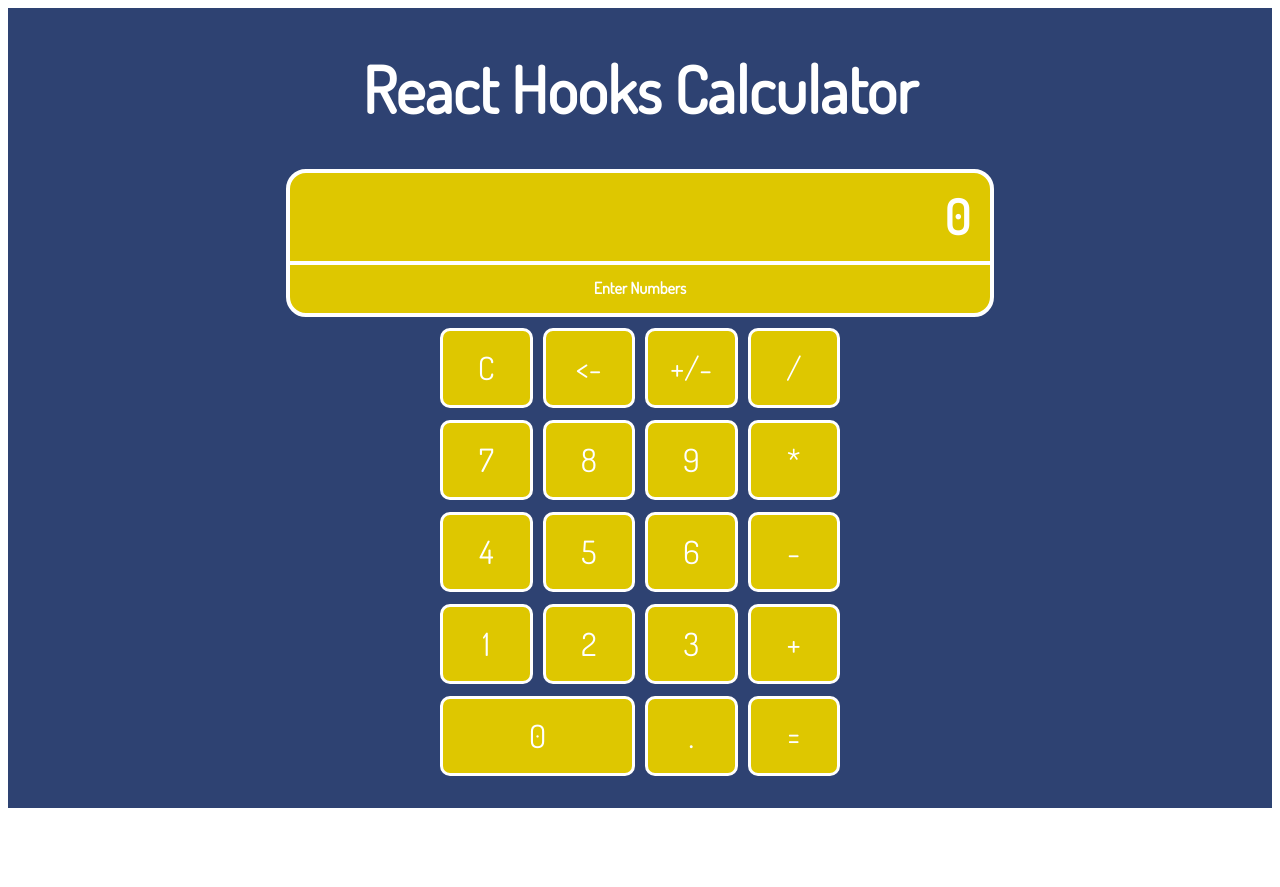
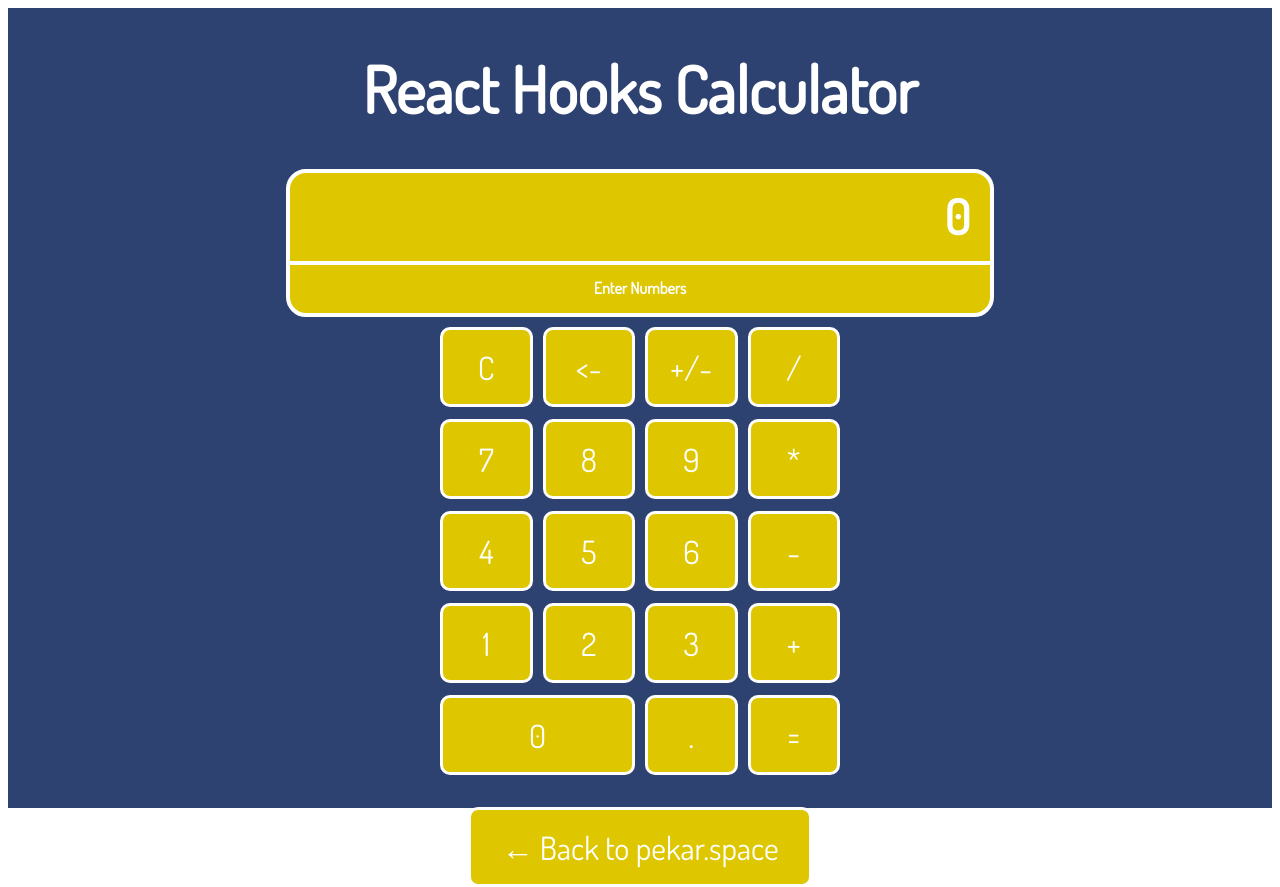
Before and after one commit to pekac45/react-calculator, a React (Create React App) app: page / in a window 1280 px wide. Before the commit the page ends 816 px from the top, so only its background shows below. Built offline with nearby package versions, Linux system fonts and the light colour scheme.

Commit message:
back to hompeage added

```diff
--- a/src/components/Calculator.js
+++ b/src/components/Calculator.js
@@ -10,6 +10,13 @@ import { CalculatorStyles } from './styles/Styles';
 
 const Calculator = () => (
   <CalculatorStyles>
+    <div className="back">
+      <a href="https://pekar.space">
+        <button style={{ padding: '0 30px' }}>
+          &larr; Back to pekar.space
+        </button>
+      </a>
+    </div>
     <div className="display">
       <h1>React Hooks Calculator</h1>
       <Display />
```
